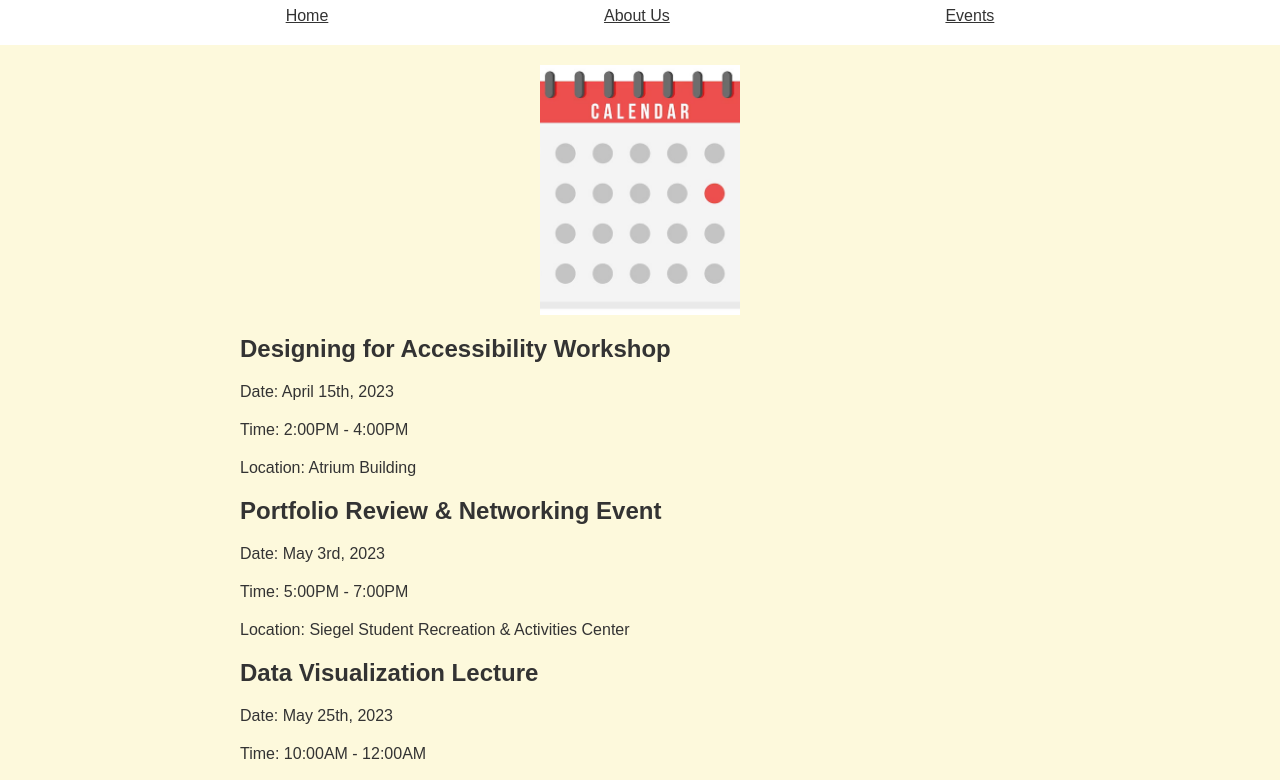
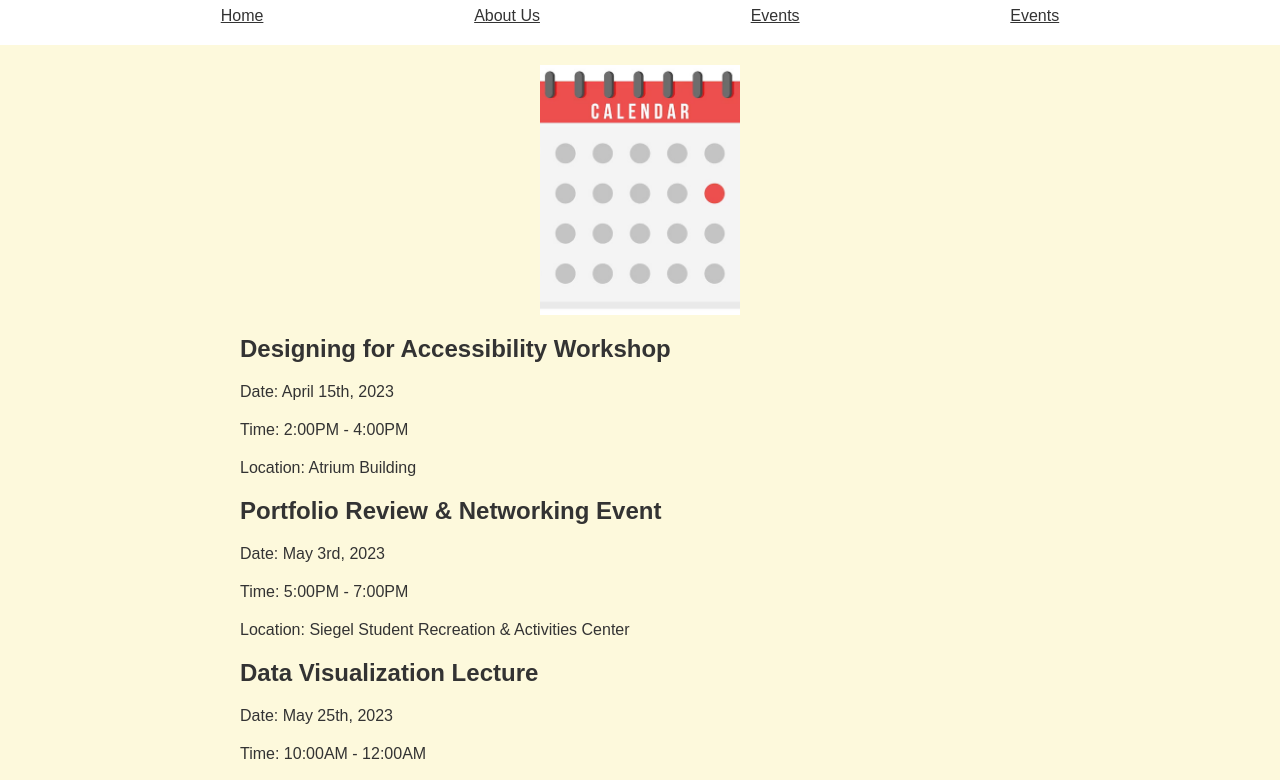
Before and after one commit to wineurya/CARIT, a plain HTML site: page events.html in a window 1280 px wide. Shown: the part 257-1037 px from the top of the page. Drawn offline with Linux system fonts and the light colour scheme.

Commit message:
Update events.html

```diff
--- a/events.html
+++ b/events.html
@@ -15,6 +15,7 @@
 				<li><a href="index.html">Home</a></li>
 				<li><a href="aboutus.html">About Us</a></li>
 				<li><a href="events.html">Events</a></li>
+				<li><a href="careers.html">Events</a></li>
 			</ul>
 		</div>
 	</header>
```
